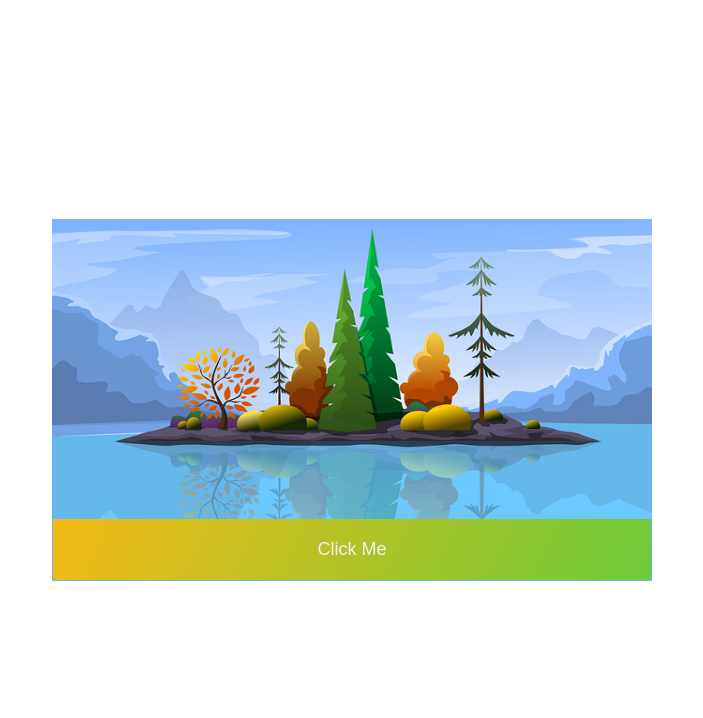
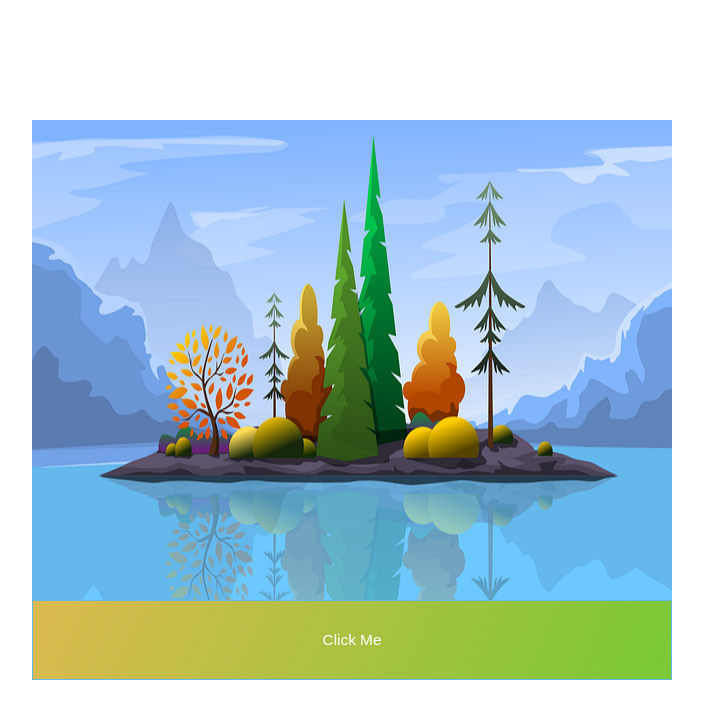
Before and after one commit to karam00736/css-task-3, a plain HTML site: page index.html in a window 1280 px wide. Shown: the whole page, without its empty margins (288-991 px from the left). Drawn offline with Linux system fonts and the light colour scheme.

Commit message:
Add files via upload

```diff
--- a/style.css
+++ b/style.css
@@ -4,58 +4,56 @@
   box-sizing: border-box;
 }
 
+/* set width and height of body tag*/
 body {
   width: 100vw;
   height: 100vh;
 }
 
-
-
+/* image container postion change and center */
 .image-container {
   position: absolute;
   top: 50%;
   left: 50%;
   transform: translate(-50%, -50%);
+
 }
 
-/* Centers the
-  image container */
-
-
-
-.image-container image,
+/* set display property inline instead of block */
+.image,
 button {
   display: block;
 }
 
+/* set width and height of image tag */
 .image {
-  width: 600px;
-  height: 300px;
+  width: 50vw;
+  height: 60vh;
 }
 
+/* set button porperty */
 button {
-  width: 600px;
-  margin-top: -5px;
-  font-size: 18px;
-  padding: 20px;
+  width: 50vw;
+  height: 10vh;
+  font-size: 1.2vw;
   text-align: center;
-  border-radius: 0%;
-  color: rgb(245, 240, 240);
-  border: solid .2px #64B8EB;
-  background-image: linear-gradient(115deg, #F4BA15, #6DCB38);
+  color: white;
+  cursor: pointer;
+  border-radius: 0vw;
+  border: .1vw solid #64B8EB;
+  background-image: linear-gradient(115deg, #ddba4f, #78C935);
+}
+
+/* set hover effect on button */
+button:hover {
+  width: 50vw;
+  height: 10vh;
+  font-size: 1.2vw;
+  text-align: center;
+  color: #C05C09;
+  cursor: pointer;
+  border-radius: 0vw;
+  border: .1vw solid #64B8EB;
+  background-image: linear-gradient(118deg, #efc74eb1, #78c935b8);
 
 }
-
-button:hover {
-  width: 600px;
-  margin-top: -5px;
-  font-size: 18px;
-  padding: 20px;
-  text-align: center;
-  border-radius: 0%;
-  color: #803300;
-  border: solid .2px #64B8EB;
-  background-image: linear-gradient(115deg, #f4b915bf, #6ecb38ae);
-  cursor: pointer;
-
-}
```
Also changed, not shown: index.html (+4 -4 lines).
